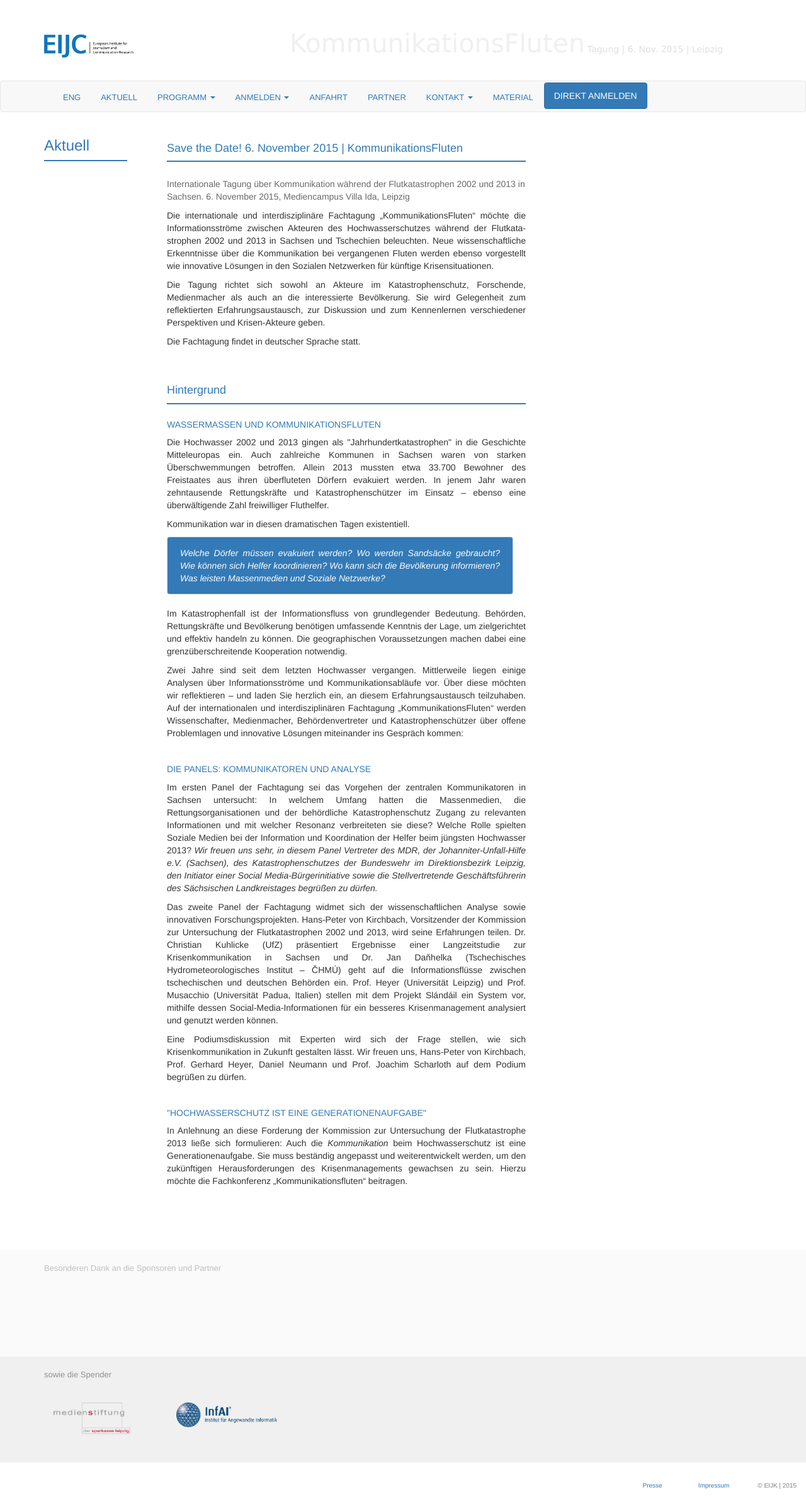
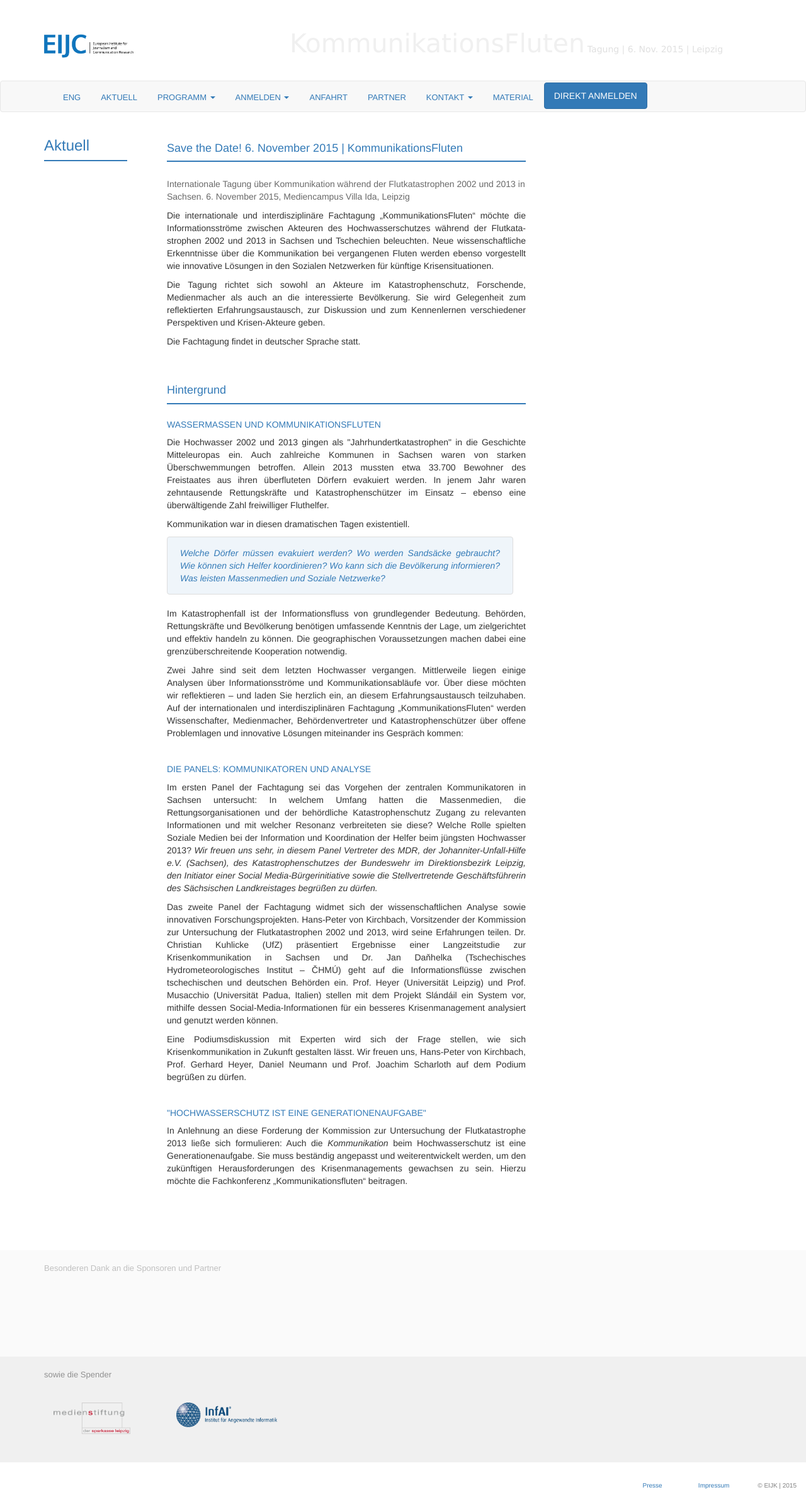
Before and after one commit to susedev/test, a Jekyll site: the page built from konferenz-kommunikationsfluten.html, in a window 1280 px wide. Shown: the whole page at 63% size. Built offline with Jekyll 4.4.1, drawn with Linux system fonts in a browser that asks for light colours; nearby versions of some CDN libraries.

Commit message:
Edit from JekyllCMS

```diff
--- a/konferenz-kommunikationsfluten.html
+++ b/konferenz-kommunikationsfluten.html
@@ -25,7 +25,7 @@ title: Aktuell
 
 <p style="text-align: justify;">Kommunikation war in diesen dramatischen Tagen existentiell.</p>
 
-<p><a class="thumbnail" style="max-width: 550px; background-color: #337AB7; color:#FFFFFF; padding: 15px 20px; text-align: justify; "><em>Welche D&ouml;rfer m&uuml;ssen evakuiert werden? Wo werden Sands&auml;cke gebraucht? Wie k&ouml;nnen sich Helfer koordinieren? Wo kann sich die Bev&ouml;lkerung informieren? Was leisten Massenmedien und Soziale Netzwerke?</em></a></p>
+<p><a class="thumbnail" style="max-width: 550px; background-color: #eff5fa; padding: 15px 20px; text-align: justify; "><em>Welche D&ouml;rfer m&uuml;ssen evakuiert werden? Wo werden Sands&auml;cke gebraucht? Wie k&ouml;nnen sich Helfer koordinieren? Wo kann sich die Bev&ouml;lkerung informieren? Was leisten Massenmedien und Soziale Netzwerke?</em></a></p>
 
 <p style="text-align: justify;">Im Katastrophenfall ist der Informationsfluss von grundlegender Bedeutung. Beh&ouml;rden, Rettungskr&auml;fte und Bev&ouml;lkerung ben&ouml;tigen umfassende Kenntnis der Lage, um zielgerichtet und effektiv handeln zu k&ouml;nnen. Die geographischen Voraussetzungen machen dabei eine grenz&uuml;berschreitende Kooperation notwendig.</p>
 
```
